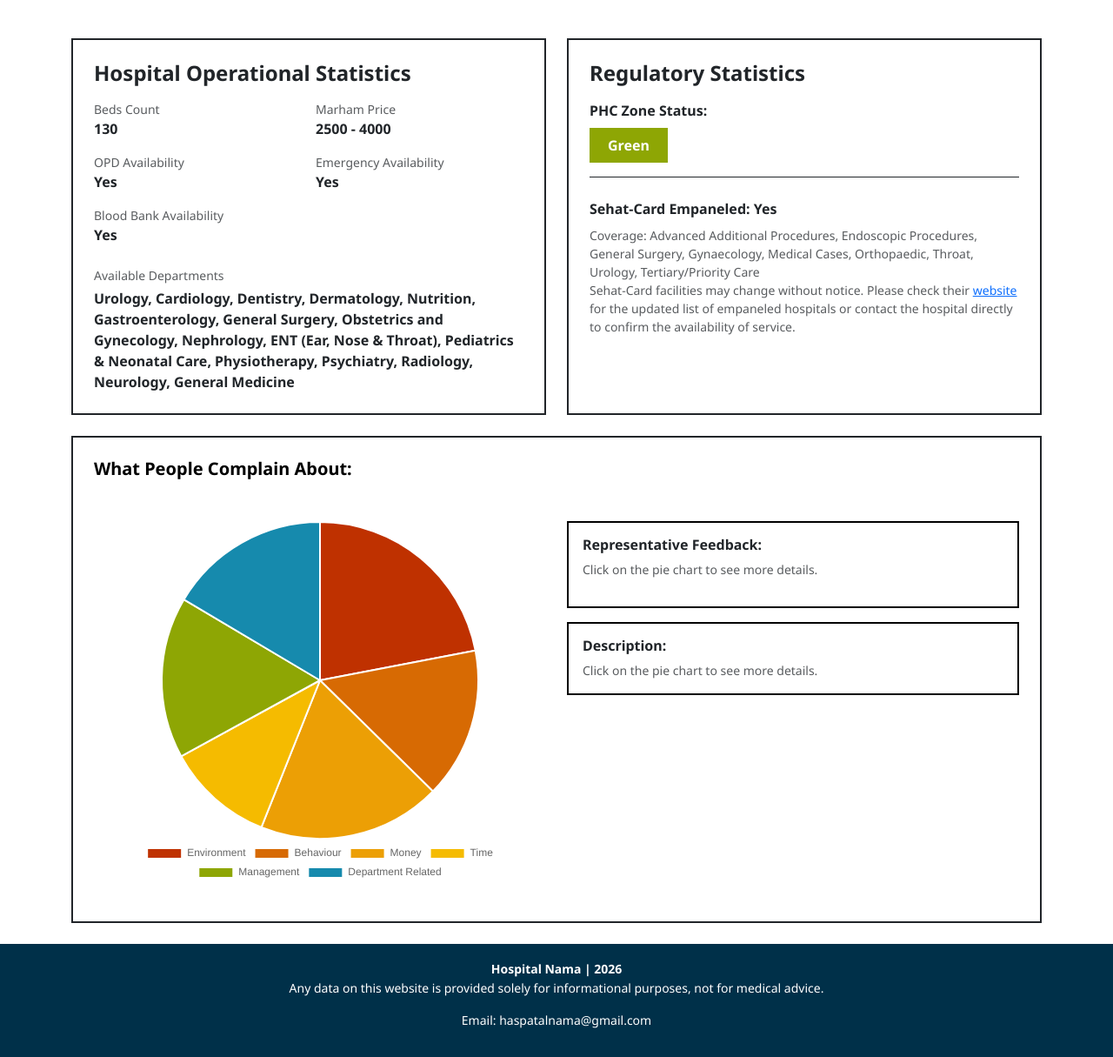
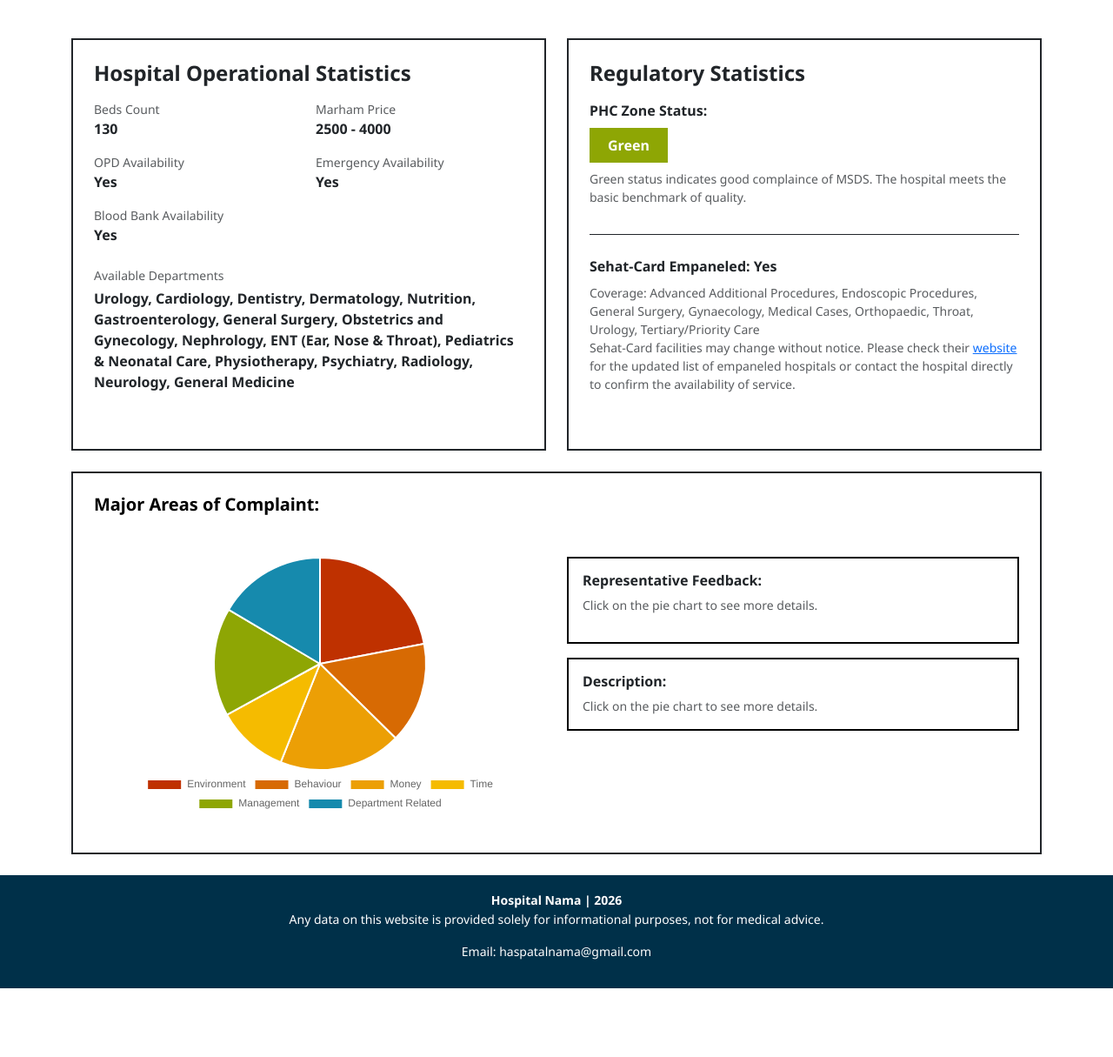
Before and after one commit to zoyaAzfar/hospital-nama, a Flask app: page /hospital/1 in a window 1280 px wide. Shown: the part 319-1534 px from the top of the page at 87% size. After the commit the page ends 1455 px from the top, so only its background shows below. Run offline with Flask 3, Linux system fonts and the light colour scheme; data comes from the database, SQL or seed files in the repository; some web fonts are replaced.

Commit message:
Update complaint section and modify PHC message

```diff
--- a/templates/detail.html
+++ b/templates/detail.html
@@ -32,6 +32,13 @@ h1,h5,h6{font-weight:700}
     min-width:90px;
     text-align:center;
 }
+
+@media(min-width:768px){
+    .chart-container{
+        height:300px;
+    }
+}
+
 </style>
 
 </head>
@@ -130,7 +137,7 @@ h1,h5,h6{font-weight:700}
         <div class="col-12">
             <div class="p-4 border border-2 border-dark h-100">
                 <div class="d-flex justify-content-between align-items-center border-dark pb-3 mb-3">
-                    <h5 id="chart-title" class="fw-bold mb-0">What People Complain About:</h5>
+                    <h5 id="chart-title" class="fw-bold mb-0">Major Areas of Complaint:</h5>
                     <button id="btn-back-drill" class="btn btn-secondary btn-sm d-none" onclick="goBackToMajorChart()">← Back to Major Themes</button>
                 </div>
 
@@ -165,10 +172,6 @@ h1,h5,h6{font-weight:700}
                             <div class="review-box p-3 ">
                                 <h6 class="fw-bold text-secondary">Department Related Complaints:</h6>
                                 <p id="sub-review" class="text-muted small italic">Click on the minor sub-theme elements to see department specific details.</p>
-                            </div>
-                            <div id="sub-theme-details" class="p-3  mt-3 border">
-                                <h6 class="fw-bold text-dark">Description:</h6>
-                                <p id="sub-details-content" class="text-muted small mb-0">Click on the minor sub-theme elements to see department specific details.</p>
                             </div>
                         </div>
                     </div>
@@ -341,9 +344,11 @@ function processTargetPayload(hosp) {
         default:
             phcBadge.style.backgroundColor = "#e2e3e5";
             phcBadge.style.color = "#41464b";
-            phcDesc.innerText = "No localized diagnostic records could categorize this hospital's precise operational zone metric at this time.";
+            phcDesc.innerText = "The PHC has not revealed any information about this hospital's zone status.";
             break;
     }
+
+    phcDesc.classList.remove("d-none");
 
     phcBadge.innerText = hosp["PHC Zone"] || "Not Tracked";
 
```
